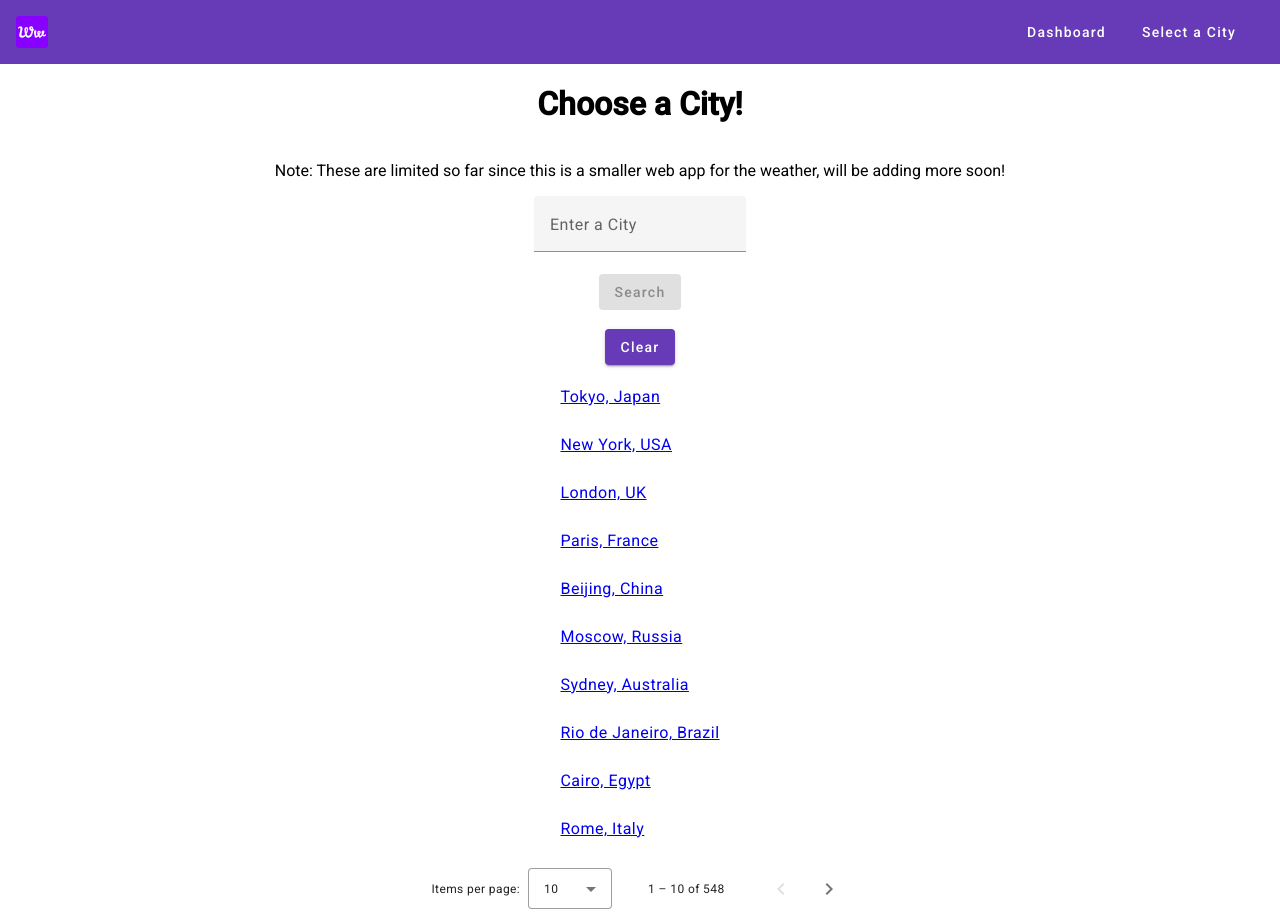
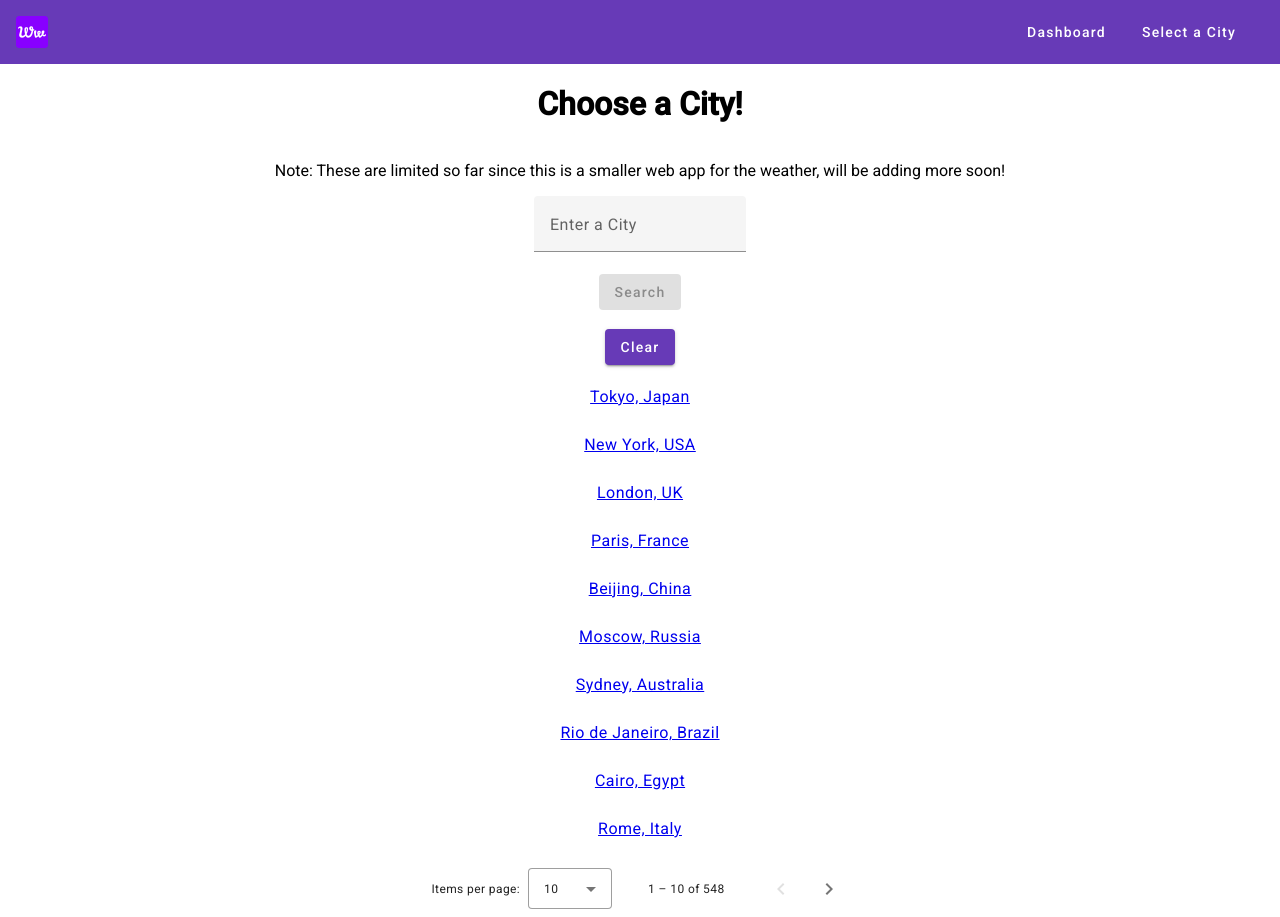
Before and after one commit to jdiedrich02/worldwide-weather, an Angular app: page /city in a window 1280 px wide. Built offline with nearby package versions, Linux system fonts and the light colour scheme; no server answers.

Commit message:
Center Text

```diff
--- a/src/app/city/city.component.css
+++ b/src/app/city/city.component.css
@@ -11,3 +11,7 @@
     justify-content: center;
     align-items: center;
 }
+
+mat-list-item, p {
+    text-align: center;
+}
```
